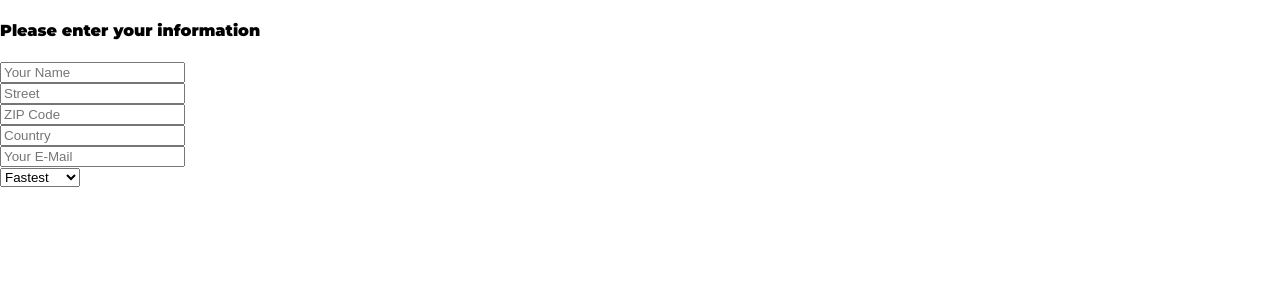
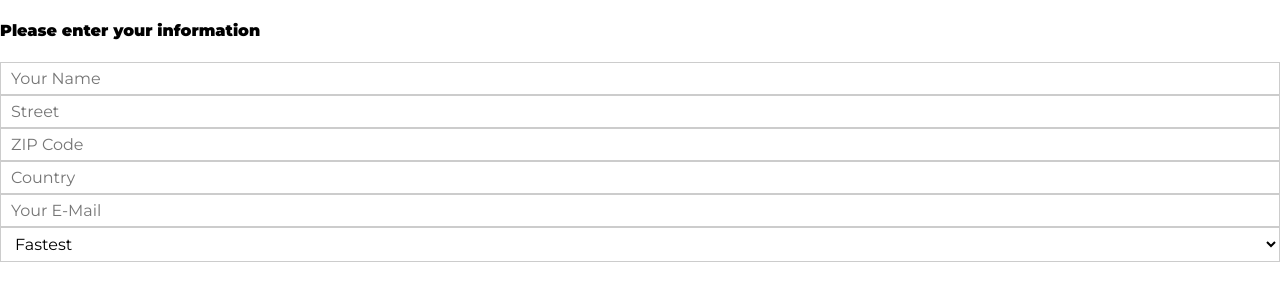
Before and after one commit to heatherpark/boba-bar, a React app: page /checkout in a window 1280 px wide. Shown: the top 300 px of the page. Built offline with nearby package versions, Linux system fonts and the light colour scheme.

Commit message:
Add styling for Input

```diff
--- /dev/null
+++ b/src/components/UI/Input/Input.css
@@ -0,0 +1,32 @@
+.Input {
+  width: 100%;
+  padding: 10px;
+  box-sizing: border-box;
+}
+
+.Label {
+  font-weight: bold;
+  display: block;
+  margin-bottom: 8px;
+}
+
+.InputElement {
+  outline: none;
+  border: 1px solid #ccc;
+  background-color: white;
+  font: inherit;
+  padding: 6px 10px;
+  display: block;
+  width: 100%;
+  box-sizing: border-box;
+}
+
+.InputElement:focus {
+  outline: none;
+  background-color: #ccc;
+}
+
+.Invalid {
+  border: 1px solid red;
+  background-color: #FDA49A;
+}
--- a/src/components/UI/Input/Input.js
+++ b/src/components/UI/Input/Input.js
@@ -1,26 +1,36 @@
 import React from 'react';
+
+import classes from './Input.css';
 
 const input = (props) => {
   let inputElement = null;
+  const inputClasses = [classes.InputElement];
+
+  if (props.invalid && props.shouldValidate && props.touched) {
+    inputClasses.push(classes.Invalid);
+  }
+
   switch (props.elementType) {
     case ('input'):
       inputElement = <input
-        // className={inputClasses.join(' ')}
+      className={inputClasses.join(' ')}
         {...props.elementConfig}
         value={props.value}
         onChange={props.onChange} />;
       break;
+
     case ('textarea'):
       inputElement = <textarea
-        // className={inputClasses.join(' ')}
+        className={inputClasses.join(' ')}
         {...props.elementConfig}
         value={props.value}
         onChange={props.onChange} />;
       break;
+
     case ('select'):
       inputElement = (
         <select
-          // className={inputClasses.join(' ')}
+          className={inputClasses.join(' ')}
           value={props.value}
           onChange={props.onChange}>
           {props.elementConfig.options.map(option => (
@@ -31,9 +41,10 @@ const input = (props) => {
         </select>
       );
       break;
+
     default:
       inputElement = <input
-        // className={inputClasses.join(' ')}
+        className={inputClasses.join(' ')}
         {...props.elementConfig}
         value={props.value}
         onChange={props.onChange} />;
```
